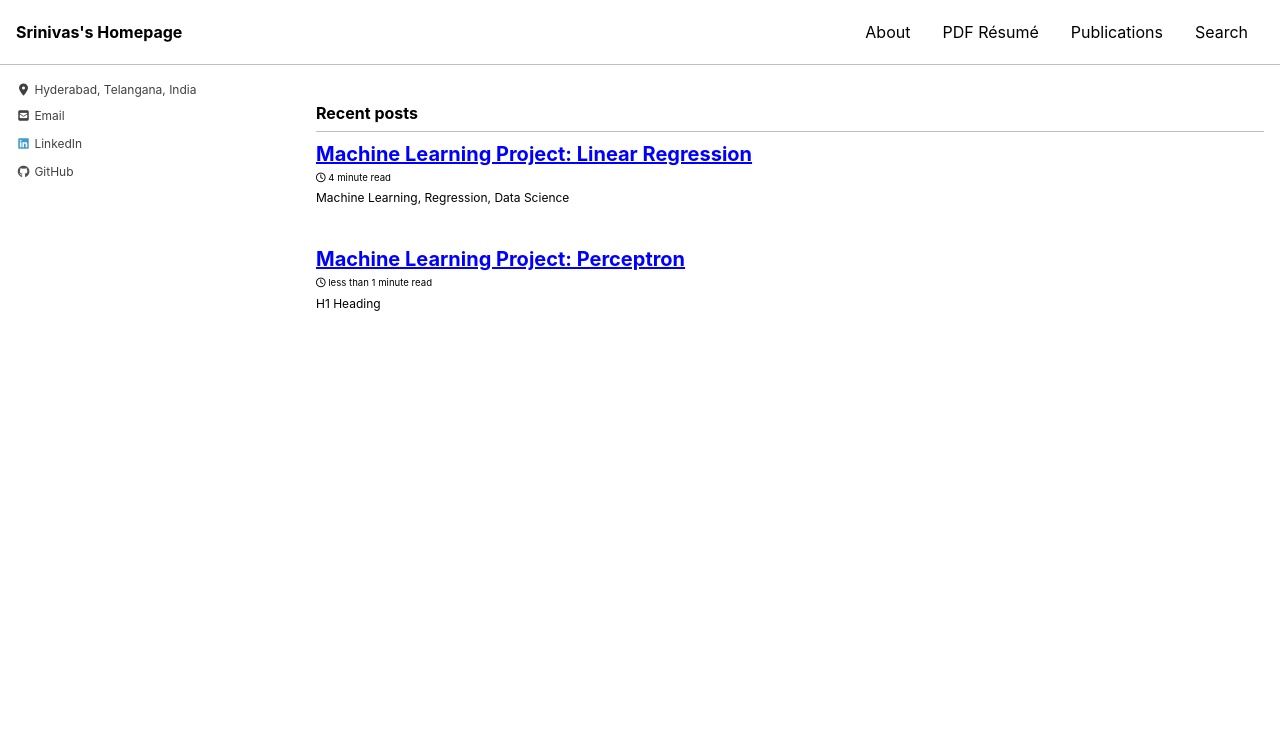
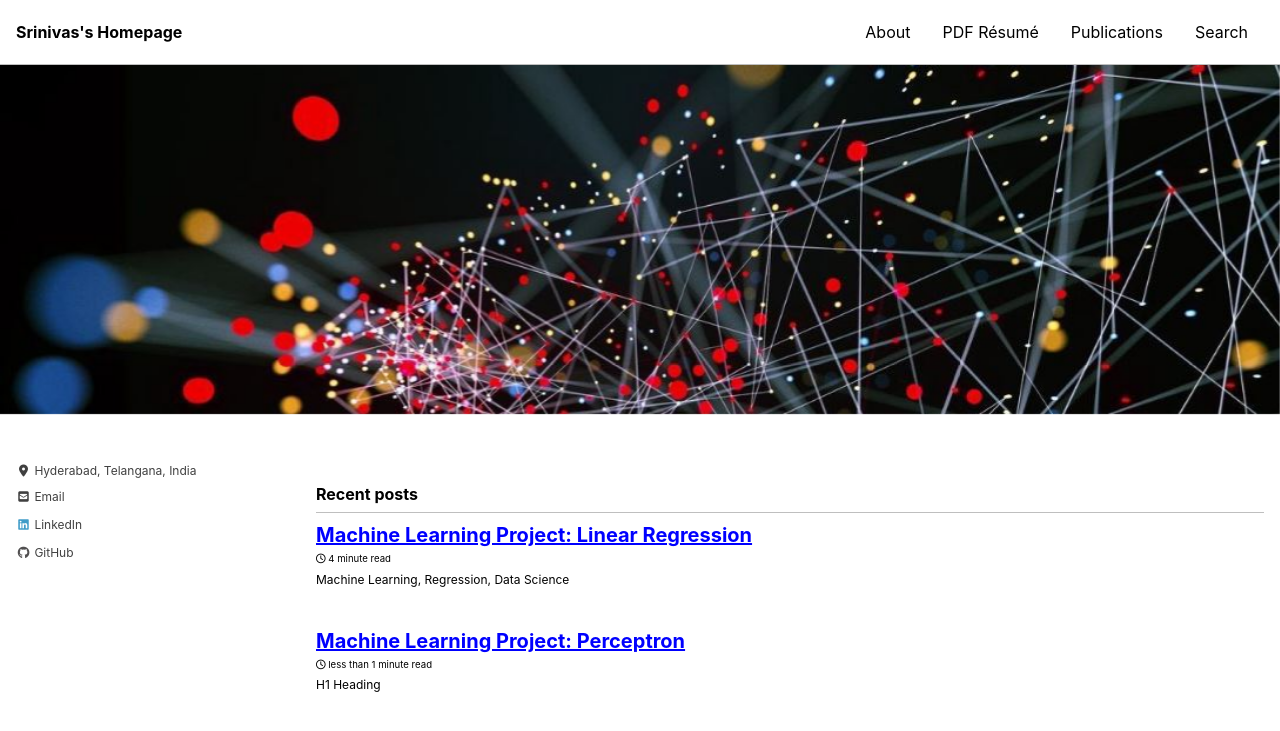
Before and after one commit to srsapireddy/srsapireddy.github.io, a Jekyll site: the page built from index.html, in a window 1280 px wide and 900 px high. Shown: the top 731 px of the window. Built offline with Jekyll 4.4.1, drawn with Linux system fonts in a browser that asks for light colours; cached includes are drawn as plain includes; nearby versions of some CDN libraries; the list of posts is cut into pages by our own code.

Commit message:
page changes

```diff
--- a/index.html
+++ b/index.html
@@ -1,4 +1,6 @@
 ---
 layout: home
 author_profile: true
+header:
+    image: "/images/1.JPG"
 ---
```
